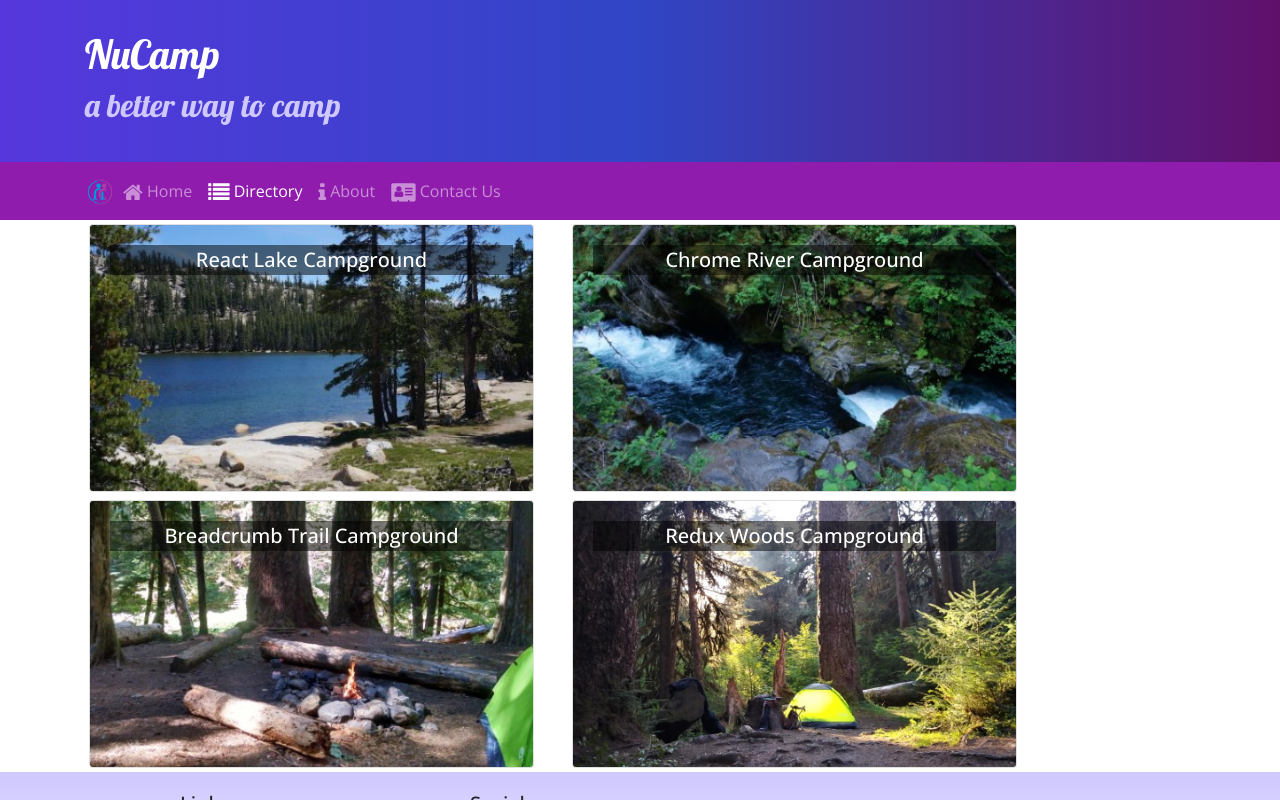
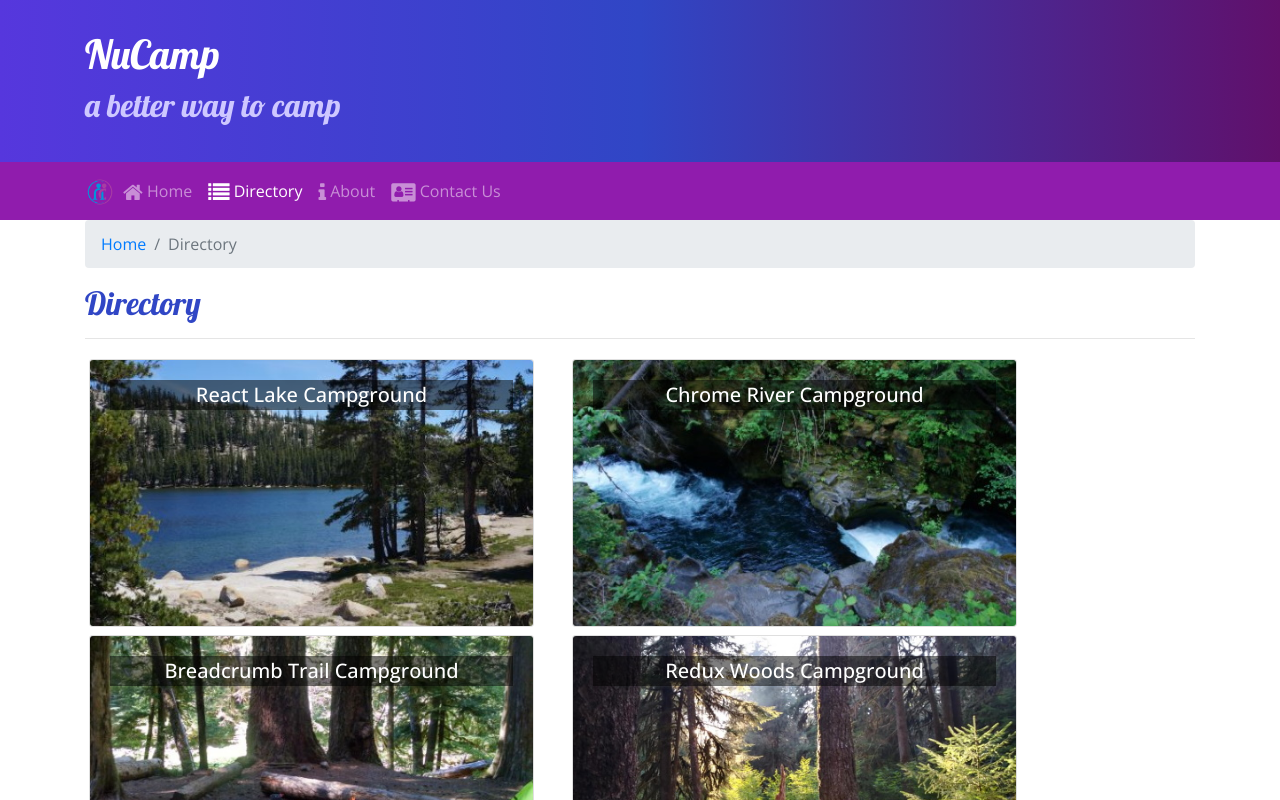
Before and after one commit to nursin/React-Week-3, a React (Create React App) app: page /directory in a window 1280 px wide. Shown: the top 800 px of the page. Built offline with nearby package versions, Linux system fonts and the light colour scheme.

Commit message:
Breadcrumbs, react router, finish week 3 content

```diff
--- a/src/components/CampsiteInfoComponent.js
+++ b/src/components/CampsiteInfoComponent.js
@@ -1,5 +1,6 @@
 import React from 'react'
-import { Card, CardImg, CardText, CardBody, CardTitle } from 'reactstrap';
+import { Card, CardImg, CardText, CardBody, CardTitle, Breadcrumb, BreadcrumbItem } from 'reactstrap';
+import { Link } from 'react-router-dom';
 
 function RenderCampsite({campsite}) {
   return (
@@ -7,7 +8,6 @@
       <Card>
           <CardImg top src={campsite.image} alt={campsite.name} />
             <CardBody>
-                <CardTitle>{campsite.name}</CardTitle>
                 <CardText>{campsite.description}</CardText>
             </CardBody>
       </Card>
@@ -40,8 +40,18 @@
     return (
       <div className="container">
         <div className="row">
+          <div className="col">
+            <Breadcrumb>
+              <BreadcrumbItem><Link to="/directory">Directory</Link></BreadcrumbItem>
+              <BreadcrumbItem active>{props.campsite.name}</BreadcrumbItem>
+            </Breadcrumb>
+            <h2>{props.campsite.name}</h2>
+            <hr />
+          </div>
+        </div>
+        <div className="row">
           <RenderCampsite campsite={props.campsite} />
-          <RenderComments comments={props.campsite.comments} />
+          <RenderComments comments={props.comments} />
         </div>
       </div>
     );
--- a/src/components/ContactComponent.js
+++ b/src/components/ContactComponent.js
@@ -1,8 +1,18 @@
 import React from 'react';
+import { Breadcrumb, BreadcrumbItem } from 'reactstrap';
+import { Link } from 'react-router-dom';
 
 function Contact(props) {
     return (
         <div className="container">
+          <div className="row">
+            <div className="col">
+              <Breadcrumb>
+                <BreadcrumbItem><Link to="/home">Home</Link></BreadcrumbItem>
+                <BreadcrumbItem active>Contact Us</BreadcrumbItem>
+              </Breadcrumb>
+            </div>
+          </div>
           <div className="row">
               <div className="col">
                   <h2>Contact Us</h2>
--- a/src/components/DirectoryComponent.js
+++ b/src/components/DirectoryComponent.js
@@ -1,13 +1,16 @@
 import React from 'react';
-import { Card, CardImg, CardImgOverlay, CardTitle } from 'reactstrap';
+import { Card, CardImg, CardImgOverlay, CardTitle, Breadcrumb, BreadcrumbItem } from 'reactstrap';
+import { Link } from 'react-router-dom';
 
 function RenderDirectoryItem({campsite}) {
   return (
     <Card>
-      <CardImg width="100%" src={campsite.image} alt={campsite.name} />
-      <CardImgOverlay className="text-center">
-        <CardTitle>{campsite.name}</CardTitle>
-      </CardImgOverlay>
+      <Link to={`/directory/${campsite.id}`}>
+        <CardImg width="100%" src={campsite.image} alt={campsite.name} />
+        <CardImgOverlay className="text-center">
+          <CardTitle>{campsite.name}</CardTitle>
+        </CardImgOverlay>
+      </Link>
     </Card>
   );
 }
@@ -25,6 +28,16 @@
   return (
     <div className="container">
       <div className="row">
+        <div className="col">
+          <Breadcrumb>
+            <BreadcrumbItem><Link to="/home">Home</Link></BreadcrumbItem>
+            <BreadcrumbItem active>Directory</BreadcrumbItem>
+          </Breadcrumb>
+          <h2>Directory</h2>
+          <hr />
+        </div>
+      </div>
+      <div className="row">
         {directory}
       </div>
     </div>
--- a/src/components/MainComponent.js
+++ b/src/components/MainComponent.js
@@ -5,6 +5,7 @@
 import Home from './HomeComponent';
 import { Switch, Route, Redirect } from 'react-router-dom';
 import Contact from './ContactComponent';
+import CampsiteInfo from './CampsiteInfoComponent';
 import { CAMPSITES } from '../shared/campsites';
 import { COMMENTS } from '../shared/comments';
 import { PARTNERS } from '../shared/partners';
@@ -33,12 +34,20 @@
           />
         );
       }
+
+      const CampsiteWithId = ({match}) => {
+        return(
+          <CampsiteInfo campsite={this.state.campsites.filter(campsite => campsite.id === +match.params.campsiteId)[0]} comments={this.state.comments.filter(comment => comment.campsiteId === +match.params.campsiteId)} />
+        );
+      }
+
       return (
           <div>
             <Header/>
               <Switch>
                 <Route path='/home' component={HomePage} />
                 <Route exact path='/directory' render={() => <Directory campsites={this.state.campsites} />} />
+                <Route path='/directory/:campsiteId' component={CampsiteWithId} />
                 <Route exact path='/contactus' component={Contact} />
                 <Redirect to='/home' />
               </Switch>
```
Lines whose indentation alone changed are shown as unchanged.
